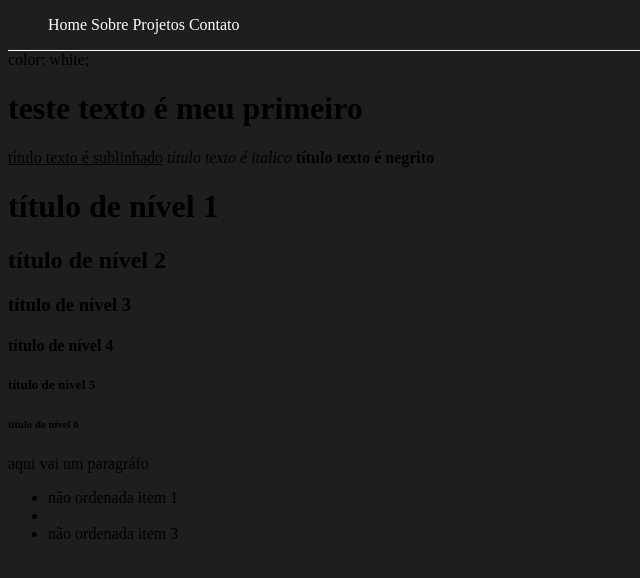
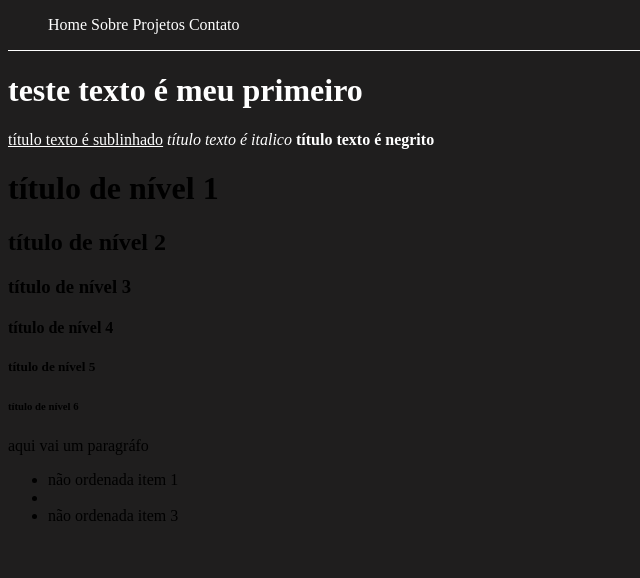
Before and after one commit to rafael3660/2mat, a plain HTML site: page index.html in a window 1280 px wide. Shown: the whole page, without its empty margins (0-640 px from the left). Drawn offline with Linux system fonts and the light colour scheme.

Commit message:
Update index.html

```diff
--- a/index.html
+++ b/index.html
@@ -17,6 +17,8 @@
             color: white;
             border-bottom: 1px solid;
         }
+        main{
+            color: white;
     </style>
 </head>
 <body>
@@ -31,7 +33,7 @@
         </nav>
     </header>
     <main>
-        color: white;
+
         <h1>teste texto é meu primeiro</h1>
 
         <u>título texto é sublinhado</u>
```
